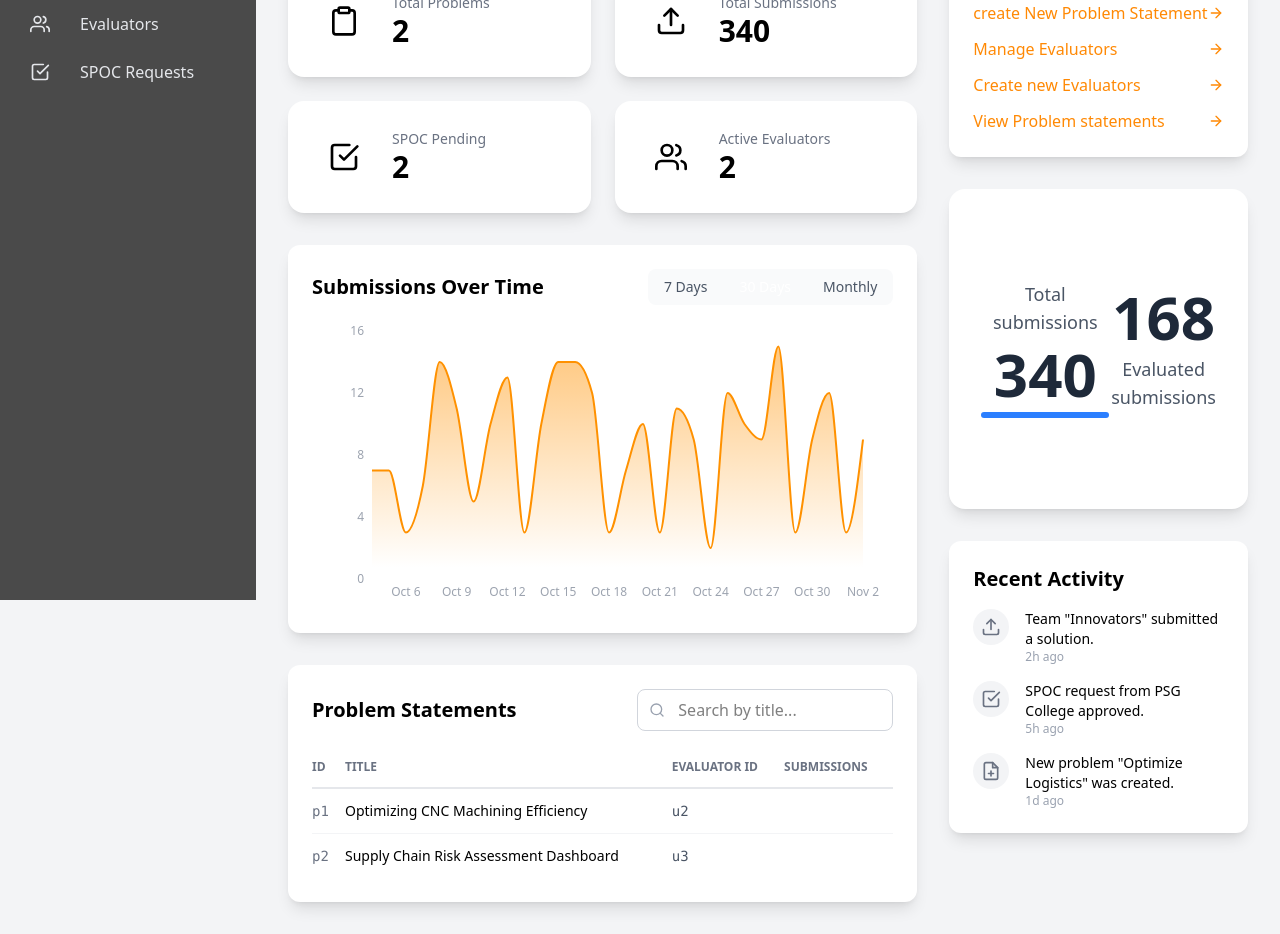
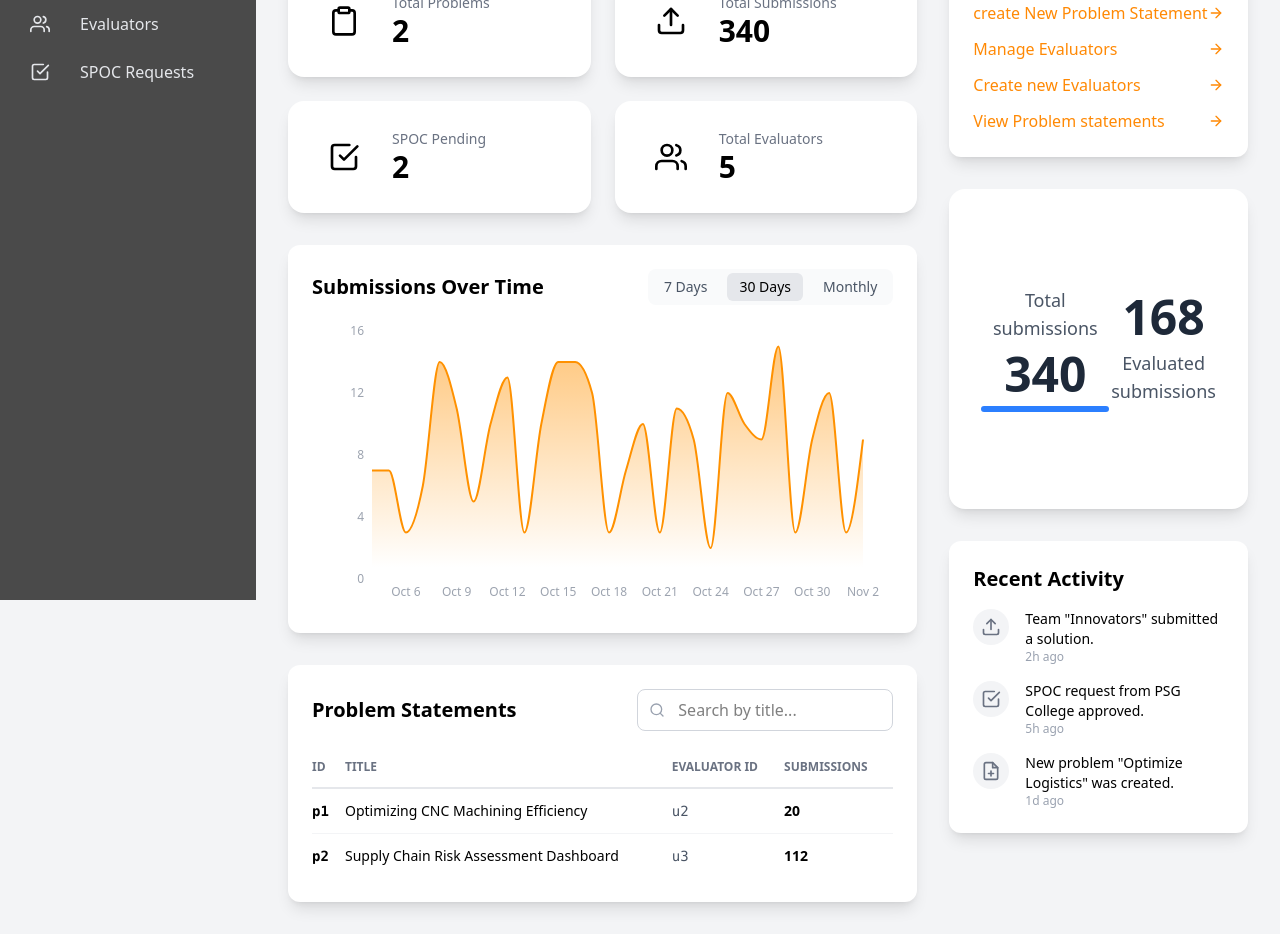
Before and after one commit to damodara2006/Project_SFS, a React (Vite) app in the folder frontend/: page /admin/dashboard in a window 1280 px wide. Shown: the part 200-1134 px from the top of the page. Built offline with nearby package versions, Linux system fonts and the light colour scheme.

Commit message:
feat: updaing reload & mail sent

```diff
--- a/frontend/src/components/admin/EvaluationChart.jsx
+++ b/frontend/src/components/admin/EvaluationChart.jsx
@@ -41,7 +41,7 @@ const EvaluationChart = ({ totalSubmissions, evaluatedCount }) => {
       {/* --- Left Section: Total Submissions --- */}
       <div className="text-center">
         <p className="text-lg text-gray-600">Total submissions</p>
-        <p className="text-6xl font-bold text-gray-800 my-2">{totalSubmissions}</p>
+        <p className="text-5xl font-bold text-gray-800 my-2">{totalSubmissions}</p>
         <div className="h-1.5 w-32 bg-blue-500 mx-auto rounded-full"></div>
       </div>
 
@@ -71,7 +71,7 @@ const EvaluationChart = ({ totalSubmissions, evaluatedCount }) => {
 
       {/* --- Right Section: Evaluated Submissions --- */}
       <div className="text-center">
-        <p className="text-6xl font-bold text-gray-800 mb-2">{evaluatedCount}</p>
+        <p className="text-5xl font-bold text-gray-800 mb-2">{evaluatedCount}</p>
         <p className="text-lg text-gray-600">Evaluated submissions</p>
       </div>
     </motion.div>
--- a/frontend/src/components/admin/RecentProblemsTable.jsx
+++ b/frontend/src/components/admin/RecentProblemsTable.jsx
@@ -9,23 +9,103 @@ import { mockProblemStatements } from '../../mockData';
 
 const RecentProblemsTable = () => {
   const [searchTerm, setSearchTerm] = useState('');
-  const filteredProblems = mockProblemStatements.filter(p => p.title.toLowerCase().includes(searchTerm.toLowerCase()));
+
+  const filteredProblems = mockProblemStatements.filter((p) =>
+    p.title.toLowerCase().includes(searchTerm.toLowerCase())
+  );
+
+  // Common click handler (future redirect)
+  const handleClick = (id) => {
+    console.log(`Clicked Problem ID: ${id}`);
+    // 🧭 Future redirect will go here:
+    // navigate(`/problem/${id}`);
+  };
 
   return (
-    <motion.div className="bg-white p-6 rounded-xl shadow-lg" initial={{ opacity: 0, y: 20 }} animate={{ opacity: 1, y: 0 }} transition={{ duration: 0.5, delay: 0.8 }}>
+    <motion.div
+      className="bg-white p-6 rounded-xl shadow-lg"
+      initial={{ opacity: 0, y: 20 }}
+      animate={{ opacity: 1, y: 0 }}
+      transition={{ duration: 0.5, delay: 0.8 }}
+    >
       <div className="flex flex-col sm:flex-row justify-between items-center mb-4">
         <h2 className="text-xl font-bold text-brand-dark">Problem Statements</h2>
         <div className="relative w-full sm:w-64 mt-3 sm:mt-0">
           <FiSearch className="absolute left-3 top-1/2 -translate-y-1/2 text-gray-400" />
-          <input type="text" placeholder="Search by title..." value={searchTerm} onChange={(e) => setSearchTerm(e.target.value)} className="w-full pl-10 pr-4 py-2 border border-gray-300 rounded-lg focus:ring-2 focus:ring-brand-orange/50 focus:border-brand-orange" />
+          <input
+            type="text"
+            placeholder="Search by title..."
+            value={searchTerm}
+            onChange={(e) => setSearchTerm(e.target.value)}
+            className="w-full pl-10 pr-4 py-2 border border-gray-300 rounded-lg focus:ring-2 focus:ring-brand-orange/50 focus:border-brand-orange"
+          />
         </div>
       </div>
+
       <div className="overflow-x-auto">
-        <table className="min-w-full"><thead className="border-b-2 border-gray-200"><tr><th className="py-3 pr-3 text-left text-xs font-semibold text-gray-500 uppercase">ID</th><th className="py-3 pr-3 text-left text-xs font-semibold text-gray-500 uppercase">Title</th><th className="py-3 pr-3 text-left text-xs font-semibold text-gray-500 uppercase">Evaluator ID</th><th className="py-3 pr-3 text-left text-xs font-semibold text-gray-500 uppercase">Submissions</th></tr></thead>
-          <tbody className="divide-y divide-gray-100">{filteredProblems.map(p => (<tr key={p.id} className="hover:bg-gray-50"><td className="py-3 pr-3 text-sm text-gray-500 font-mono">{p.id}</td><td className="py-3 pr-3 text-sm font-medium text-brand-dark">{p.title}</td><td className="py-3 pr-3 text-sm text-gray-600 font-mono">{p.assignedEvaluators[0] || 'N/A'}</td><td className="py-3 pr-3 text-sm font-semibold text-brand-orange">{p.submissions}</td></tr>))}</tbody>
+        <table className="min-w-full">
+          <thead className="border-b-2 border-gray-200">
+            <tr>
+              <th className="py-3 pr-3 text-left text-xs font-semibold text-gray-500 uppercase">ID</th>
+              <th className="py-3 pr-3 text-left text-xs font-semibold text-gray-500 uppercase">Title</th>
+              <th className="py-3 pr-3 text-left text-xs font-semibold text-gray-500 uppercase">Evaluator ID</th>
+              <th className="py-3 pr-3 text-left text-xs font-semibold text-gray-500 uppercase">Submissions</th>
+            </tr>
+          </thead>
+
+          <tbody className="divide-y divide-gray-100">
+            {filteredProblems.map((p) => (
+              <tr key={p.id} className="hover:bg-gray-50">
+                {/* ID clickable */}
+                <td className="py-3 pr-3 text-sm font-mono text-brand-orange font-semibold">
+                  <a
+                    href="#"
+                    onClick={(e) => {
+                      e.preventDefault();
+                      handleClick(p.id);
+                    }}
+                    className="hover:underline text-brand-orange"
+                  >
+                    {p.id}
+                  </a>
+                </td>
+
+                {/* Title clickable */}
+                <td className="py-3 pr-3 text-sm font-medium text-brand-dark">
+                  <a
+                    href="#"
+                    onClick={(e) => {
+                      e.preventDefault();
+                      handleClick(p.id);
+                    }}
+                    className="hover:underline text-brand-dark"
+                  >
+                    {p.title}
+                  </a>
+                </td>
+
+                {/* Evaluator ID clickable */}
+                <td className="py-3 pr-3 text-sm text-gray-600 font-mono">
+                  <a
+                    href="#"
+                    onClick={(e) => {
+                      e.preventDefault();
+                      handleClick(p.id);
+                    }}
+                    className="hover:underline text-gray-600"
+                  >
+                    {p.assignedEvaluators[0] || 'N/A'}
+                  </a>
+                </td>
+
+                <td className="py-3 pr-3 text-sm font-semibold text-brand-orange">{p.submissions}</td>
+              </tr>
+            ))}
+          </tbody>
         </table>
       </div>
     </motion.div>
   );
 };
+
 export default RecentProblemsTable;
--- a/frontend/src/components/admin/SubmissionsChart.jsx
+++ b/frontend/src/components/admin/SubmissionsChart.jsx
@@ -25,7 +25,7 @@ const TimeRangeButton = ({ range, activeRange, setRange }) => (
   <button
     onClick={() => setRange(range)}
     className={`px-3 py-1 text-sm font-medium rounded-md transition-colors ${
-      activeRange === range ? 'bg-brand-orange text-white' : 'text-gray-600 hover:bg-gray-100'
+      activeRange === range ? 'bg-gray-200 text-black' : 'text-gray-600 hover:bg-gray-200'
     }`}
   >
     {range}
--- a/frontend/src/mockData.js
+++ b/frontend/src/mockData.js
@@ -26,7 +26,7 @@ export const mockProblemStatements = [
     created: new Date(Date.now() - 86400000 * 10).toISOString(), // Added created date
     status: 'Open',
     assignedEvaluators: ['u2', 'u3'],
-    submissionsCount: 2,
+    submissions: 20,
   },
   {
     id: 'p2',
@@ -40,7 +40,7 @@ export const mockProblemStatements = [
     created: new Date(Date.now() - 86400000 * 5).toISOString(), // Added created date
     status: 'In Review',
     assignedEvaluators: ['u3'],
-    submissionsCount: 1,
+    submissions: 112,
   },
 ];
 
--- a/frontend/src/pages/Admin/AdminDashboard.jsx
+++ b/frontend/src/pages/Admin/AdminDashboard.jsx
@@ -23,7 +23,7 @@ const AdminDashboard = () => {
   const totalProblems = mockProblemStatements.length;
   const totalSubmissions = 340;
   const pendingApprovals = mockSpocRequests.filter(r => r.status === 'Pending').length;
-  const totalEvaluators = mockUsers.filter(u => u.role === 'Evaluator').length;
+  const totalEvaluators = mockUsers.length;
   // For the new donut chart, let's assume a number of evaluated submissions
   const evaluatedCount = 168;
 
@@ -46,7 +46,7 @@ const AdminDashboard = () => {
           <StatCard title="Total Problems" value={totalProblems} icon={FiClipboard} delay={0.1} />
           <StatCard title="Total Submissions" value={totalSubmissions} icon={FiUpload} delay={0.2} />
           <StatCard title="SPOC Pending" value={pendingApprovals} icon={FiCheckSquare} delay={0.3} to="/admin/spoc-approvals" />
-          <StatCard title="Active Evaluators" value={totalEvaluators} icon={FiUsers} delay={0.4} to="/admin/evaluators" />
+          <StatCard title="Total Evaluators" value={totalEvaluators} icon={FiUsers} delay={0.4} to="/admin/evaluators" />
         </div>
 
         {/* Second row: Submissions Graph */}
--- a/frontend/src/pages/Admin/EvaluatorsList.jsx
+++ b/frontend/src/pages/Admin/EvaluatorsList.jsx
@@ -18,7 +18,7 @@ const EvaluatorList = () => {
       id: "EV1001",
       name: "John Doe",
       email: "john@example.com",
-      dept: "CSE",
+      dept: "dept1",
       status: "active",
       rank: 5,
       problemStatementId: "PSAI01",
@@ -31,7 +31,7 @@ const EvaluatorList = () => {
       id: "EV1002",
       name: "Jane Smith",
       email: "jane@example.com",
-      dept: "ECE",
+      dept: "dept2",
       status: "inactive",
       rank: 12,
       problemStatementId: "PSIoT02",
@@ -44,7 +44,7 @@ const EvaluatorList = () => {
       id: "EV1003",
       name: "Alex Johnson",
       email: "alex.j@example.com",
-      dept: "MECH",
+      dept: "dept1",
       status: "active",
       rank: 8,
       problemStatementId: "PSRA03",
@@ -57,7 +57,7 @@ const EvaluatorList = () => {
       id: "EV1004",
       name: "Emily Davis",
       email: "emily.d@example.com",
-      dept: "EEE",
+      dept: "dept1",
       status: "active",
       rank: 15,
       problemStatementId: "PSPGO04",
@@ -70,7 +70,7 @@ const EvaluatorList = () => {
       id: "EV1005",
       name: "Chris Lee",
       email: "chris.lee@example.com",
-      dept: "CSE",
+      dept: "dept1",
       status: "inactive",
       rank: 2,
       problemStatementId: "PSCS05",
@@ -83,7 +83,7 @@ const EvaluatorList = () => {
       id: "EV1006",
       name: "Patricia Wilson",
       email: "patricia.w@example.com",
-      dept: "ECE",
+      dept: "dept1",
       status: "active",
       rank: 20,
       problemStatementId: "PSWC06",
@@ -96,7 +96,7 @@ const EvaluatorList = () => {
       id: "EV1007",
       name: "Michael Brown",
       email: "michael.b@example.com",
-      dept: "MECH",
+      dept: "dept1",
       status: "active",
       rank: 9,
       problemStatementId: "PSFD07",
```
Also changed, not shown: frontend/src/pages/Admin/SpocApprovals.jsx (+57 -10 lines).
